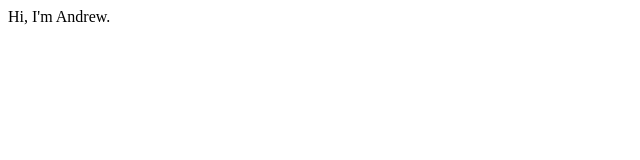
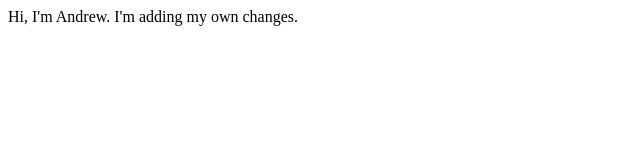
Before and after one commit to andrew-ton/andrew-ton.github.io, a plain HTML site: page index.html in a window 1280 px wide. Shown: the whole page, without its empty margins (0-640 px from the left). Drawn offline with Linux system fonts and the light colour scheme.

Commit message:
[HL] Huy's changes.

```diff
--- a/index.html
+++ b/index.html
@@ -2,5 +2,6 @@
 <html>
 <body>
 Hi, I'm Andrew.
+I'm adding my own changes.
 </body>
 </html>
```
